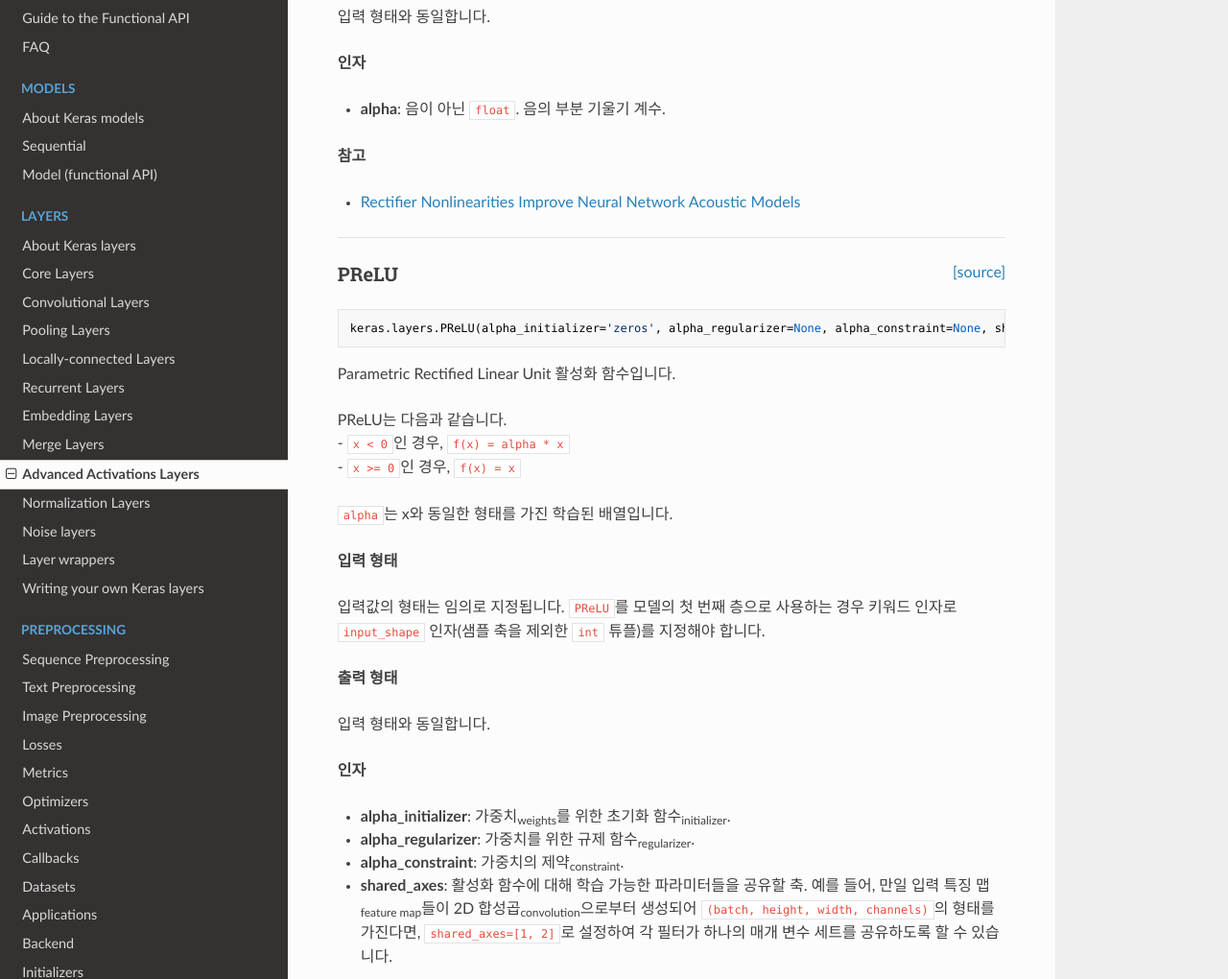
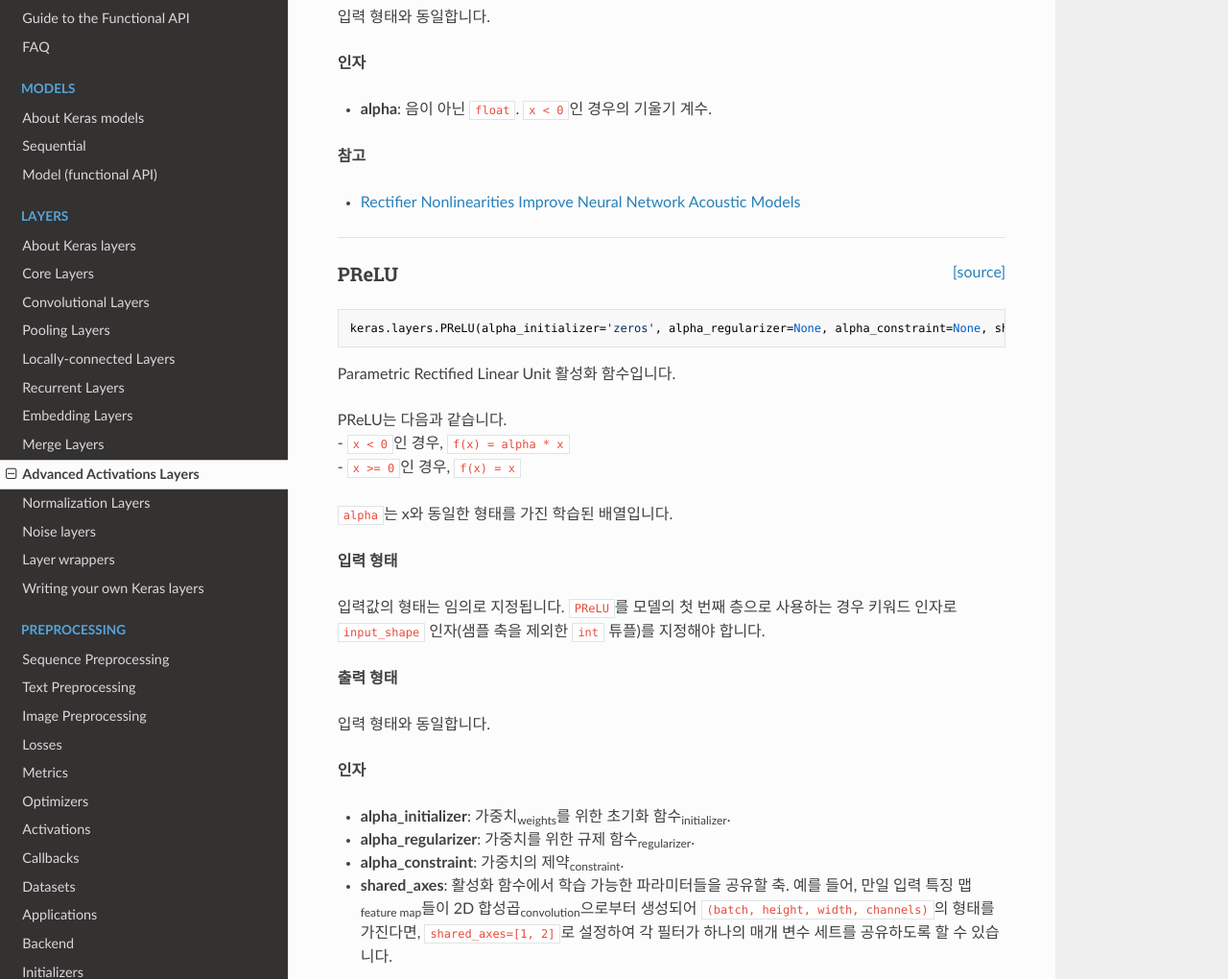
Before and after one commit to keras-team/keras-docs-ko, an MkDocs documentation site: the page built from sources/layers/advanced-activations.md, in a window 1280 px wide and 1400 px high, scrolled down 385 px. Shown: the part 154-1174 px from the top of the window at 96% size. Built offline with MkDocs 1.6.1, drawn with Linux system fonts in a browser that asks for light colours; nearby versions of some CDN libraries; some of the changed text lies outside the part shown.

Commit message:
Update advanced-activations.md

```diff
--- a/sources/layers/advanced-activations.md
+++ b/sources/layers/advanced-activations.md
@@ -22,7 +22,7 @@ __출력 형태__
 
 __인자__
 
-- __alpha__: 음이 아닌 `float`. 음의 부분 기울기 계수.
+- __alpha__: 음이 아닌 `float`. `x < 0`인 경우의 기울기 계수.
 
 __참고__
 
@@ -59,7 +59,7 @@ __인자__
 - __alpha_initializer__: 가중치<sub>weights</sub>를 위한 초기화 함수<sub>initializer</sub>.
 - __alpha_regularizer__: 가중치를 위한 규제 함수<sub>regularizer</sub>.
 - __alpha_constraint__: 가중치의 제약<sub>constraint</sub>.
-- __shared_axes__: 활성화 함수에 대해 학습 가능한 파라미터들을 공유할 축. 예를 들어, 만일 입력 특징 맵<sub>feature map</sub>들이 2D 합성곱<sub>convolution</sub>으로부터 생성되어 `(batch, height, width, channels)`의 형태를 가진다면, `shared_axes=[1, 2]`로 설정하여 각 필터가 하나의 매개 변수 세트를 공유하도록 할 수 있습니다.
+- __shared_axes__: 활성화 함수에서 학습 가능한 파라미터들을 공유할 축. 예를 들어, 만일 입력 특징 맵<sub>feature map</sub>들이 2D 합성곱<sub>convolution</sub>으로부터 생성되어 `(batch, height, width, channels)`의 형태를 가진다면, `shared_axes=[1, 2]`로 설정하여 각 필터가 하나의 매개 변수 세트를 공유하도록 할 수 있습니다.
 
 __참고__
 
@@ -181,6 +181,6 @@ __출력 형태__
 
 __인자__
 
-- __max_value__: 음이 아닌 `float`. 최대 활성화 값.
-- __negative_slope__: 음이 아닌 `float`. 음의 부분 기울기 계수.
-- __threshold__: `float`. 임계값이 정해진 활성화 함수인 경우,  임계값.
+- __max_value__: 음이 아닌 `float`. 활성화 함수의 최댓값.
+- __negative_slope__: 음이 아닌 `float`. `x < 0`인 경우의 기울기 계수.
+- __threshold__: `float`. 임계값이 정해진 활성화 함수인 경우, 임계값.
```
Also changed, not shown: other parts of sources/layers/advanced-activations.md (+1 -1 lines).
